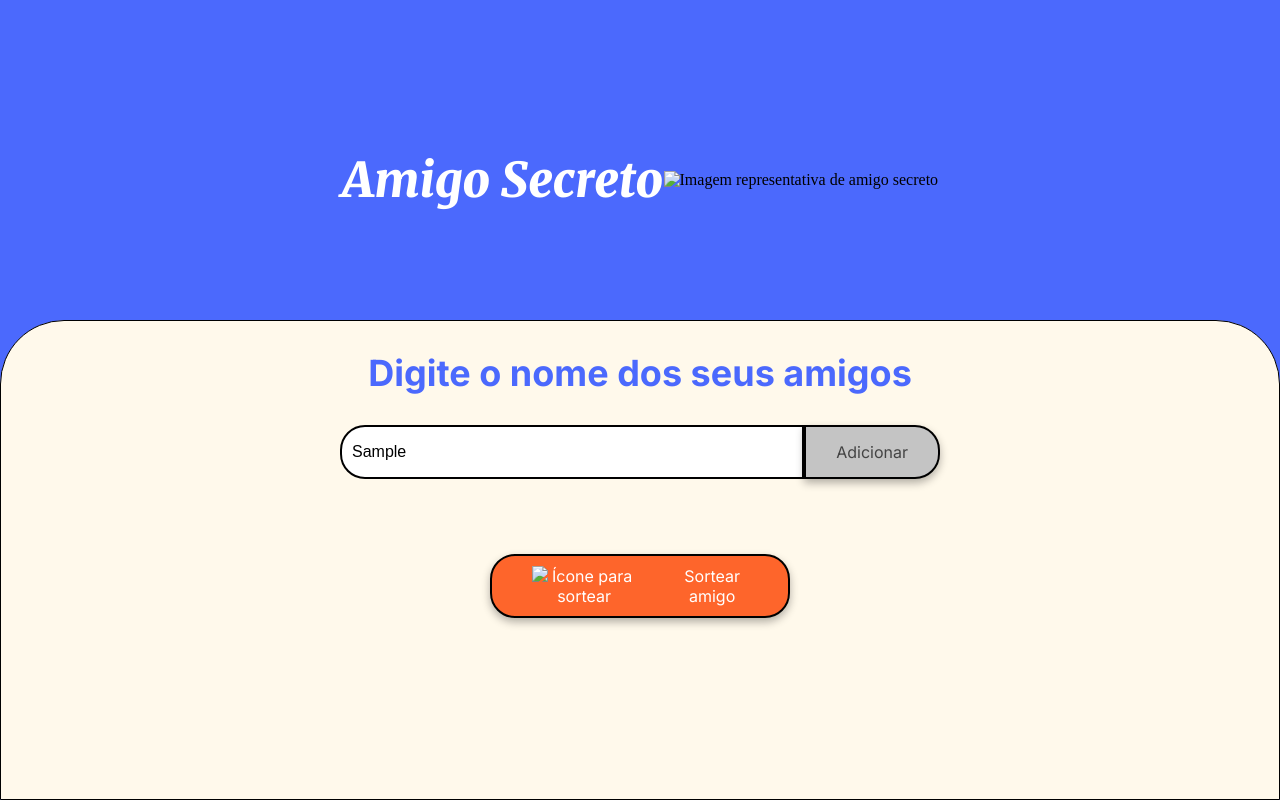
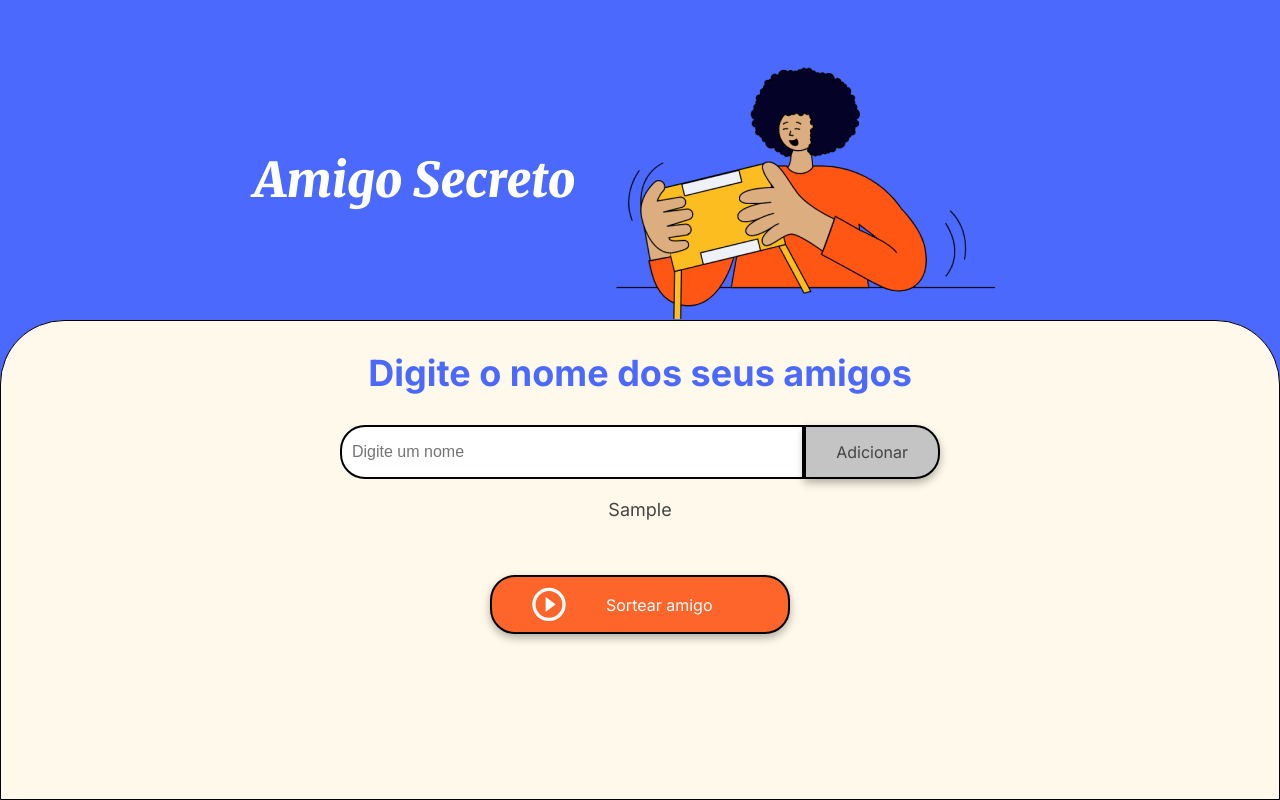
Before and after one commit to carlosjc31/challenge-amigo-secreto-meu, a plain HTML site: page index.html in a window 1280 px wide. Both pictures are taken after typing "Sample" into the empty fields and a click on the button "Adicionar". Drawn offline with Linux system fonts and the light colour scheme.

Commit message:
3º commit criando as funções para buscar amigos na lista

```diff
--- a/app.js
+++ b/app.js
@@ -1,12 +1,58 @@
+
 let amigos = [];
 
+
 function adicionarAmigo() {
-    let nomeAmigo = document.querySelector('input').value;
 
-    if(nomeAmigo){
+    const input = document.getElementById('amigo');
+    const nome = input.value.trim();
+
+
+    if (nome === '') {
         alert('Por favor, insira um nome.');
         return;
     }
-    listaDeAmigos.push(nomeAmigo);
-    document.querySelector('input'.value = '');
+
+
+    amigos.push(nome);
+
+
+    atualizarLista();
+
+
+    input.value = '';
 }
+
+
+function atualizarLista() {
+    const lista = document.getElementById('listaAmigos');
+
+
+    lista.innerHTML = '';
+
+
+    amigos.forEach((amigo) => {
+        const li = document.createElement('li');
+        li.textContent = amigo;
+        lista.appendChild(li);
+    });
+}
+
+
+function sortearAmigo() {
+
+    if (amigos.length === 0) {
+        alert('Nenhum amigo na lista para sortear.');
+        return;
+    }
+
+
+    const indiceSorteado = Math.floor(Math.random() * amigos.length);
+
+
+    const amigoSorteado = amigos[indiceSorteado];
+
+
+    const resultado = document.getElementById('resultado');
+    resultado.innerHTML = `<li>O amigo sorteado é: <strong>${amigoSorteado}</strong></li>`;
+}
--- a/index.html
+++ b/index.html
@@ -14,7 +14,7 @@
     <main class="main-content">
         <header class="header-banner">
             <h1 class="main-title">Amigo Secreto</h1>
-            <img src="assets/amigo-secreto.png" alt="Imagem representativa de amigo secreto">
+            <img src="amigo-secreto.png" alt="Imagem representativa de amigo secreto">
         </header>
 
         <section class="input-section">
@@ -29,7 +29,7 @@
 
             <div class="button-container">
                 <button class="button-draw" onclick="sortearAmigo()" aria-label="Sortear amigo secreto">
-                    <img src="assets/play_circle_outline.png" alt="Ícone para sortear">
+                    <img src="play_circle_outline.png" alt="Ícone para sortear">
                     Sortear amigo
                 </button>
             </div>
```
Also changed, not shown: amigo-secreto.png (added), play_circle_outline.png (added).
